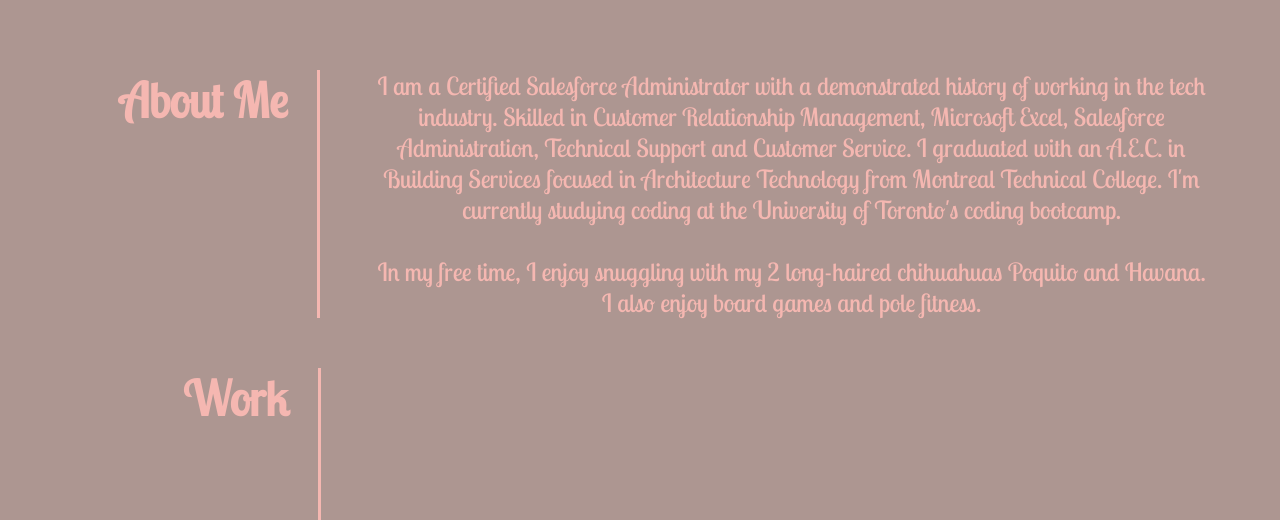
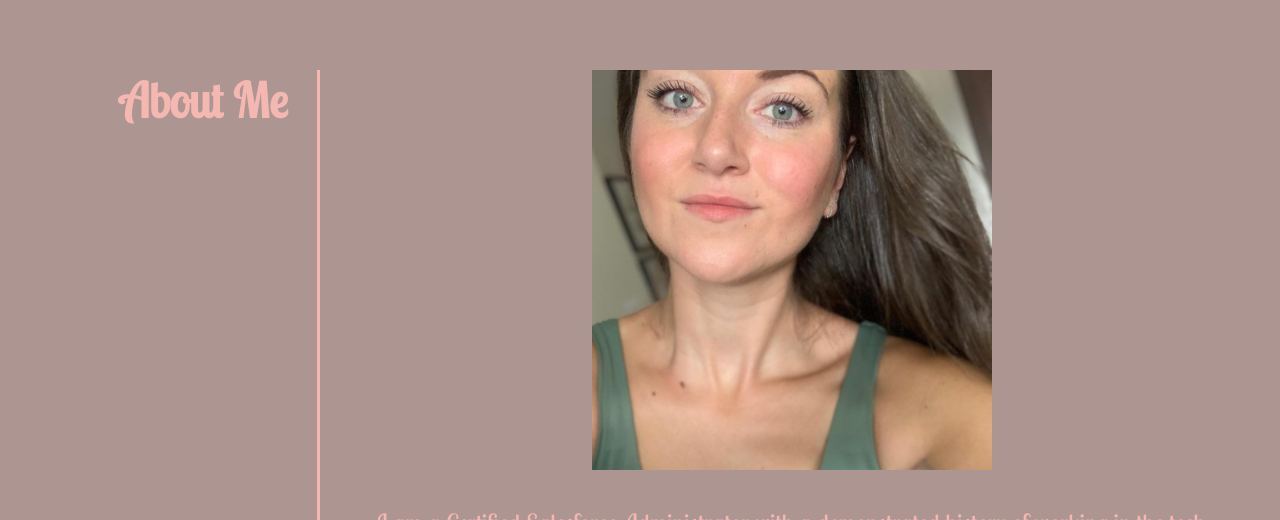
Before and after one commit to malloryfaria/portfolio, a plain HTML site: page index.html in a window 1280 px wide. Shown: the part 259-779 px from the top of the page. Drawn offline with Linux system fonts and the light colour scheme.

Commit message:
added photo of myself to about me

```diff
--- a/assets/styles/style.css
+++ b/assets/styles/style.css
@@ -136,6 +136,11 @@
       color: var(--primary-color);
       padding-left: 50px;
 
+  }
+
+  .paragraph img {
+      height: 400px;
+      width: auto;
   }
 
   .website-image img {
--- a/index.html
+++ b/index.html
@@ -53,6 +53,9 @@
         </div>
         <div class="paragraph">
           <p>
+              <img src="assets/images/mal.jpg" alt="Mallory Faria" />
+            <br />
+            <br />
             I am a Certified Salesforce Administrator with a demonstrated history of working in the tech industry. Skilled in Customer
             Relationship Management, Microsoft Excel, Salesforce Administration, Technical Support and Customer
             Service. I graduated with an A.E.C. in Building Services focused in Architecture
```
Also changed, not shown: assets/images/mal.jpg (added).
